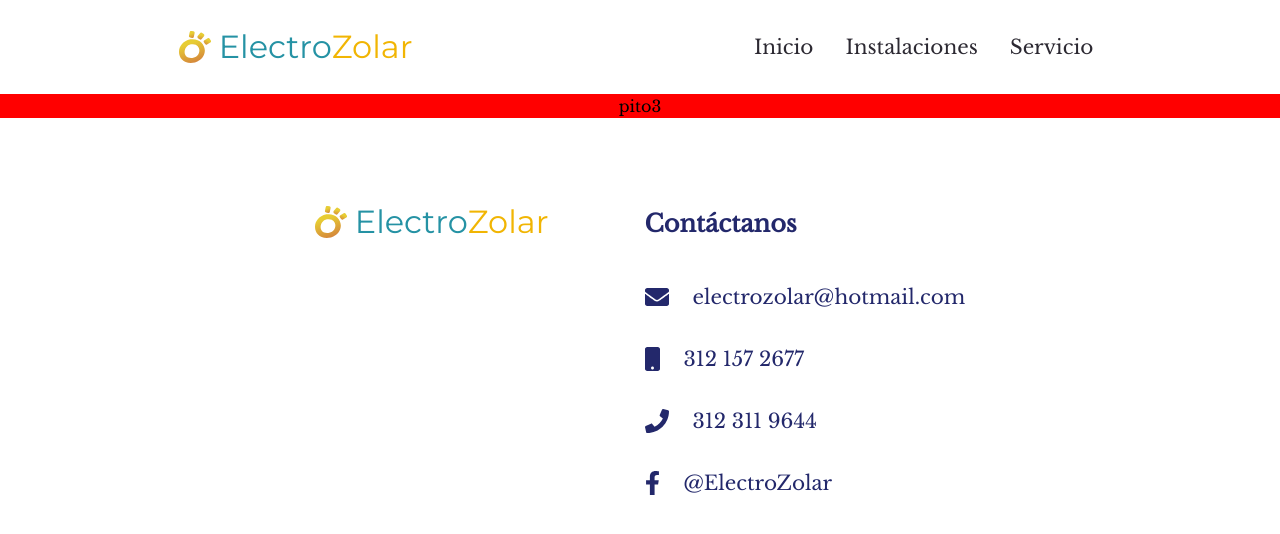
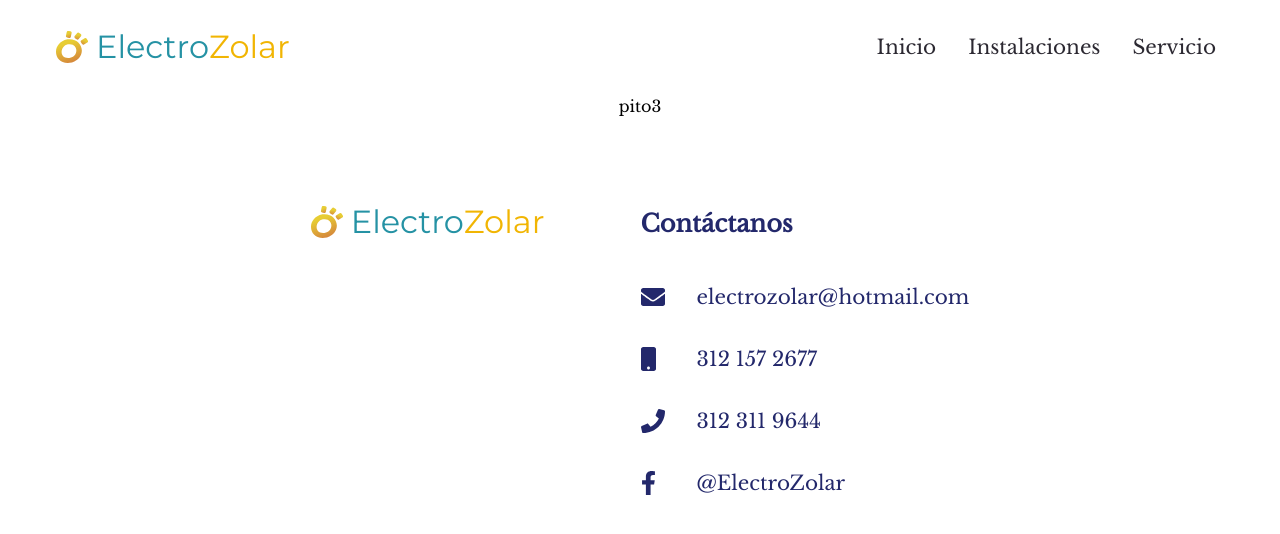
Before and after one commit to ulises214/electro-zolar, a React (Create React App) app: page /servicio in a window 1280 px wide. Shown: the top 534 px of the page. Built offline with nearby package versions, Linux system fonts and the light colour scheme.

Commit message:
Mixins for aligments

```diff
--- a/src/App.tsx
+++ b/src/App.tsx
@@ -3,7 +3,6 @@ import { BrowserRouter as Router, Route, Switch } from 'react-router-dom';
 import AppBar from './components/AppBar';
 import Footer from './components/Footer';
 import HomePage from './pages/Home';
-
 const Routes = () => {
   return (
     <Switch>
--- a/src/assets/scss/App.scss
+++ b/src/assets/scss/App.scss
@@ -1,8 +1,16 @@
 article {
-  background-color: red;
-  display: flex;
-  flex-direction: column;
-  justify-content: center;
-  align-items: center;
+  @include flex(center, center);
   width: 100%;
 }
+body,
+html,
+#root {
+  width: 100%;
+}
+body,
+html {
+  height: 100%;
+}
+#root {
+  @include flex(center, center, column);
+}
--- a/src/assets/scss/components/appBar.scss
+++ b/src/assets/scss/components/appBar.scss
@@ -1,19 +1,16 @@
 @import '../variables';
 header {
-  display: grid;
-  grid-template-columns: calc(100% - 2rem) 2rem;
-  gap: unset;
-  justify-content: space-around;
-  align-items: center;
+  @include grid(space-around, center, calc(100% - 2rem) 2rem);
+  max-width: 75rem;
+  width: 100%;
   > a {
     padding: 1rem 0 1rem 1rem;
   }
-  > img {
-  }
+  // > img {
+  // }
 
   @media (min-width: $mediaLaptopM) {
-    display: flex;
-    flex-direction: row;
+    @include flex(space-between, center, row);
     > nav {
       padding: 1rem 0.5rem 1rem 0;
     }
--- a/src/assets/scss/components/footer.scss
+++ b/src/assets/scss/components/footer.scss
@@ -1,12 +1,10 @@
 @import '../variables';
 footer {
   .footer__container {
-    display: flex;
-    flex-direction: column;
+    @include flex(space-between, flex-start, column);
   }
   .footer__link {
-    display: flex;
-    flex-direction: column;
+    @include flex(space-evenly, flex-start, column);
     text-decoration: none;
     color: $blue-dark;
     &__img {
@@ -20,17 +18,13 @@ footer {
   }
   @media (min-width: $mediaLaptopM) {
     .footer__container {
-      display: flex;
-      flex-direction: row;
-      align-items: flex-start;
-      justify-content: space-between;
-      > .footer__container__links {
+      @include flex(space-between, flex-start, row);
+      &__links {
         margin-top: -1rem;
         margin-left: 6rem;
       }
       .footer__link {
-        flex-direction: row;
-        align-items: center;
+        @include grid(start, center, 3.5rem auto);
         &__img {
           padding-right: 1.5rem;
         }
--- a/src/assets/scss/components/logo.scss
+++ b/src/assets/scss/components/logo.scss
@@ -1,10 +1,7 @@
 @import '../variables';
 .logo {
   text-decoration: none;
-  display: flex;
-  justify-content: flex-start;
-  align-items: center;
-
+  @include flex(flex-start, center, row);
   img {
     width: 2rem;
     height: 2rem;
--- a/src/assets/scss/components/navBar.scss
+++ b/src/assets/scss/components/navBar.scss
@@ -1,8 +1,7 @@
 @import '../variables';
 nav {
   grid-column: 1 / -1;
-  display: flex;
-  flex-direction: column;
+  @include flex(center, flex-start);
   background-color: $grey;
   @media (min-width: $mediaLaptopM) {
     background-color: unset;
--- a/src/assets/scss/globals/sections.scss
+++ b/src/assets/scss/globals/sections.scss
@@ -2,10 +2,7 @@
 @mixin base-setion {
   height: auto;
   width: 100%;
-  display: flex;
-  justify-content: center;
-  align-items: center;
-  flex-direction: column;
+  @include flex(center, center);
 }
 .section {
   @include base-setion;
--- a/src/assets/scss/index.scss
+++ b/src/assets/scss/index.scss
@@ -2,12 +2,7 @@
 @import url('https://fonts.googleapis.com/css?family=Montserrat');
 @import url('https://fonts.googleapis.com/css?family=Libre+Baskerville');
 @import url('https://fonts.googleapis.com/css?family=Alegreya+Sans');
-body,
-html,
-#root {
-  height: 100%;
-  width: 100%;
-}
+
 * {
   box-sizing: border-box;
 }
@@ -19,10 +14,12 @@ body {
   -moz-osx-font-smoothing: grayscale;
   line-height: 1.5;
 }
+// * Mixins
+@import './mixins/aligment.scss';
 // * Globals
 @import './globals/sections.scss';
 @import './globals/texts.scss';
-// ? Components
+// * Components
 @import './components/appBar.scss';
 @import './components/burgerButton.scss';
 @import './components/logo.scss';
@@ -30,5 +27,5 @@ body {
 @import './components/footer.scss';
 @import './components/linkButton.scss';
 @import './App.scss';
-// ? Pages
+// * Pages
 @import './pages/Home/index.scss';
--- /dev/null
+++ b/src/assets/scss/mixins/aligment.scss
@@ -0,0 +1,12 @@
+@mixin flex($justify, $aligment, $direction: column) {
+  display: flex;
+  flex-direction: $direction;
+  align-items: $aligment;
+  justify-content: $justify;
+}
+@mixin grid($justify, $aligment, $columns) {
+  display: grid;
+  grid-template-columns: $columns;
+  align-items: $aligment;
+  justify-content: $justify;
+}
--- a/src/assets/scss/pages/Home/benefits.scss
+++ b/src/assets/scss/pages/Home/benefits.scss
@@ -1,5 +1,4 @@
 .benefits {
-  flex-direction: column;
   &__item {
     padding: 3rem 1rem;
     &__img {
@@ -15,9 +14,6 @@
     }
   }
   @media (min-width: $mediaTablet) {
-    display: grid;
-    grid-template-columns: auto auto auto;
-    align-items: start;
-    justify-content: center;
+    @include grid(center, start, repeat(3, auto));
   }
 }
--- a/src/assets/scss/pages/Home/presentation.scss
+++ b/src/assets/scss/pages/Home/presentation.scss
@@ -1,7 +1,5 @@
 .presentation {
-  display: flex;
-  flex-direction: column;
-  align-items: center;
+  @include flex(center, center);
   &__info {
     padding-bottom: 5rem;
     h1 {
@@ -17,16 +15,13 @@
     height: auto;
   }
   @media (min-width: $mediaLaptopM) {
-    flex-direction: row;
-    justify-content: center;
+    @include flex(center, center, row);
     &__image {
       max-width: 30rem;
-      justify-content: flex-start;
       height: auto;
     }
     &__info {
       padding-bottom: unset;
-
       h1 {
         max-width: 35rem;
       }
--- a/src/assets/scss/pages/Home/readyToStart.scss
+++ b/src/assets/scss/pages/Home/readyToStart.scss
@@ -1,14 +1,12 @@
 .ready-to-start {
-  display: flex;
-  flex-direction: column;
-  align-items: flex-start;
-  justify-content: center;
+  @include flex(center, flex-start);
   // &__title {
   // }
 
   @media (min-width: $mediaTablet) {
     flex-direction: row;
     align-items: center;
+    @include flex(space-around, center, flex-start);
 
     &__title {
       padding-right: 4rem;
```
